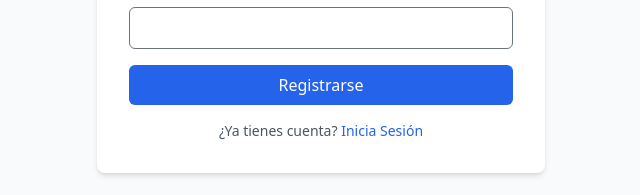
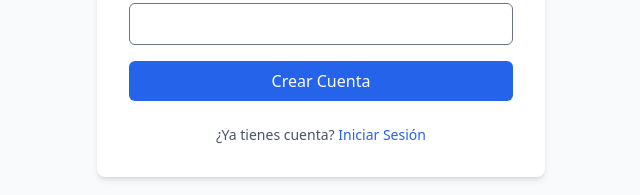
Before and after one commit to wuaicot/Mascota-Perdida_app, a Next.js app in the folder client/: page /auth/register in a window 1280 px wide. Shown: the part 448-643 px from the top of the page, without its empty margins (319-959 px from the left). Built offline with nearby package versions, Linux system fonts and the light colour scheme.

Commit message:
very good

```diff
--- a/client/src/pages/auth/register.js
+++ b/client/src/pages/auth/register.js
@@ -1,4 +1,3 @@
-// client/src/pages/auth/register.js
 import { useState } from 'react';
 import axios from 'axios';
 import { useRouter } from 'next/router';
@@ -22,18 +21,24 @@ export default function Register() {
       return setError('Las contraseñas no coinciden');
     }
 
+    if (!/^\S+@\S+\.\S+$/.test(formData.email)) {
+      return setError('Formato de email inválido');
+    }
+
     try {
       setLoading(true);
-      const res = await axios.post(`${process.env.NEXT_PUBLIC_API_URL}/api/auth/register`, {
-        email: formData.email,
-        password: formData.password
-      });
+      const res = await axios.post(
+        `${process.env.NEXT_PUBLIC_API_URL}/api/auth/register`,
+        {
+          email: formData.email,
+          password: formData.password
+        }
+      );
 
-      // Guardar token y redirigir
       localStorage.setItem('token', res.data.token);
       router.push('/owner/dashboard');
-    } catch (err) {
-      setError(err.response?.data?.error || 'Error al registrar usuario');
+    } catch (error) {
+      setError(error.response?.data?.error || 'Error al registrar usuario');
     } finally {
       setLoading(false);
     }
@@ -51,7 +56,7 @@ export default function Register() {
             </label>
             <input
               type="email"
-              className="w-full p-2 border rounded-md"
+              className="w-full p-2 border rounded-md focus:ring-2 focus:ring-blue-500"
               value={formData.email}
               onChange={(e) => setFormData({...formData, email: e.target.value})}
               required
@@ -64,7 +69,7 @@ export default function Register() {
             </label>
             <input
               type="password"
-              className="w-full p-2 border rounded-md"
+              className="w-full p-2 border rounded-md focus:ring-2 focus:ring-blue-500"
               value={formData.password}
               onChange={(e) => setFormData({...formData, password: e.target.value})}
               minLength="6"
@@ -78,28 +83,32 @@ export default function Register() {
             </label>
             <input
               type="password"
-              className="w-full p-2 border rounded-md"
+              className="w-full p-2 border rounded-md focus:ring-2 focus:ring-blue-500"
               value={formData.confirmPassword}
               onChange={(e) => setFormData({...formData, confirmPassword: e.target.value})}
               required
             />
           </div>
 
-          {error && <p className="text-red-500 text-sm">{error}</p>}
+          {error && (
+            <div className="p-3 bg-red-50 text-red-700 rounded-md mt-4">
+              <p className="text-sm">{error}</p>
+            </div>
+          )}
 
           <button
             type="submit"
             disabled={loading}
-            className="w-full bg-blue-600 text-white py-2 px-4 rounded-md hover:bg-blue-700 disabled:bg-gray-400"
+            className="w-full bg-blue-600 text-white py-2 px-4 rounded-md hover:bg-blue-700 transition-colors disabled:bg-gray-400"
           >
-            {loading ? 'Registrando...' : 'Registrarse'}
+            {loading ? 'Registrando...' : 'Crear Cuenta'}
           </button>
         </form>
 
-        <p className="mt-4 text-center text-sm text-gray-600">
+        <p className="mt-6 text-center text-sm text-gray-600">
           ¿Ya tienes cuenta?{' '}
-          <Link href="/auth/login" className="text-blue-600 hover:text-blue-700">
-            Inicia Sesión
+          <Link href="/auth/login" className="text-blue-600 hover:text-blue-700 font-medium">
+            Iniciar Sesión
           </Link>
         </p>
       </div>
--- a/client/src/pages/index.js
+++ b/client/src/pages/index.js
@@ -2,17 +2,16 @@ import Link from 'next/link';
 
 export default function Home() {
   return (
-    <div className="min-h-screen bg-gray-50 flex flex-col items-center justify-start pt-[25vh]"> {/* Cambio clave aquí */}
-      <h1 className="text-4xl font-bold text-blue-600 mb-8 transform -translate-y-1/2 animate-pulse">
+    <div className="min-h-screen bg-gray-50 flex flex-col items-center justify-center p-4">
+      <h1 className="text-4xl font-bold text-blue-600 mb-8 animate-pulse">
         PetFinder
       </h1>
 
-
-        <div className="space-y-4 w-full max-w-xs">
-        <Link href="/auth/login" className="block">
+      <div className="space-y-4 w-full max-w-xs">
+        <Link href="/auth/register" className="block">
           <button className="w-full py-3 px-6 bg-blue-500 text-white rounded-lg hover:bg-blue-600
             focus:outline-none focus:ring-2 focus:ring-blue-500 focus:ring-offset-2 transition-all">
-            Soy Dueño
+            Registrarme como Dueño
           </button>
         </Link>
 
@@ -22,8 +21,16 @@ export default function Home() {
             Encontré una Mascota
           </button>
         </Link>
+
+
+          <p className="mt-4 text-center text-md text-gray-600">
+          ¿Ya tienes cuenta?{' '}
+          <Link href="/auth/login" className="text-blue-600 hover:text-green-700 animate-pulse font-semibold ">
+            Inicia Sesión→
+          </Link>
+        </p>
+
       </div>
-      </div>
-
+    </div>
   );
 }
```
Also changed, not shown: 2 other files (tests, documents, lock files or other folders).
